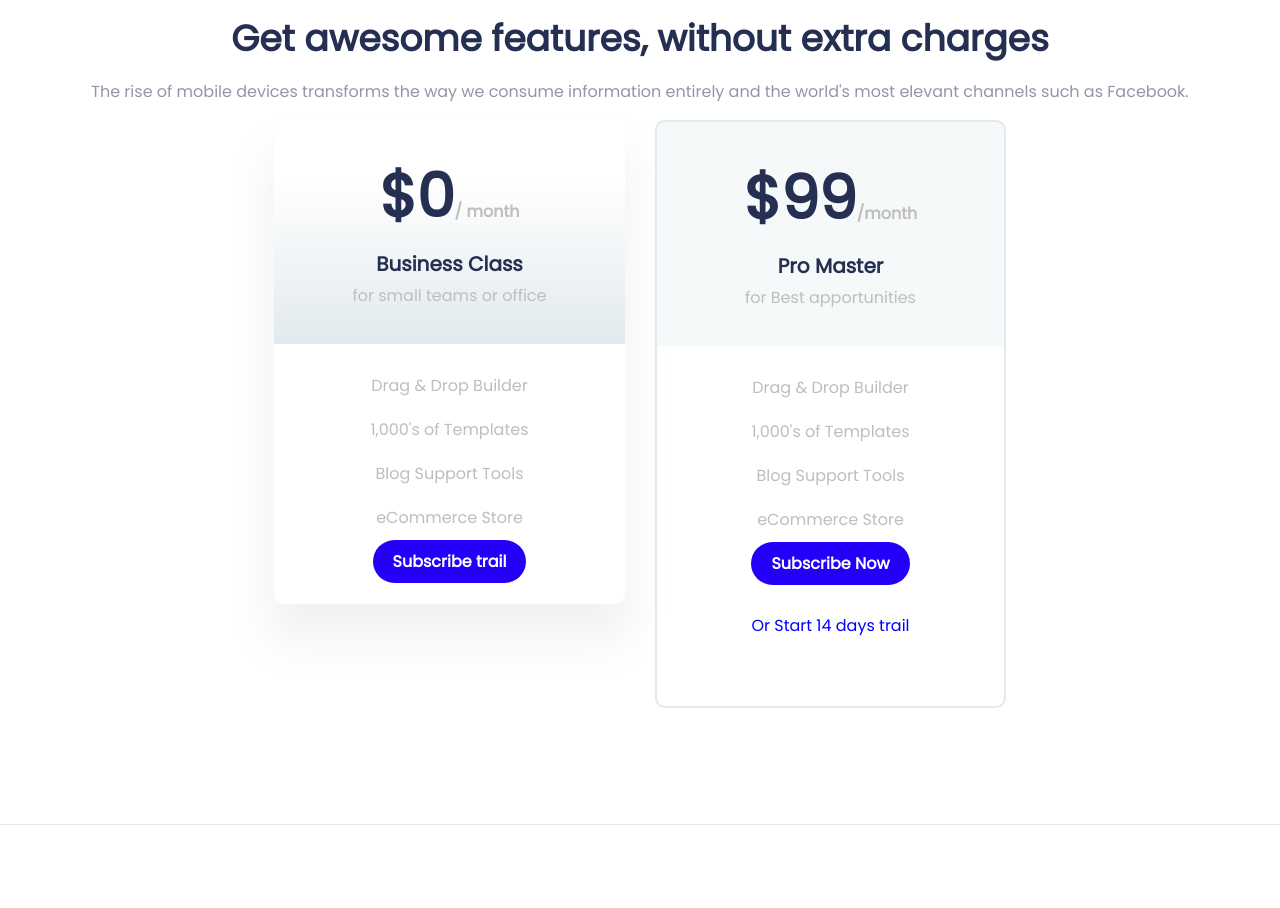
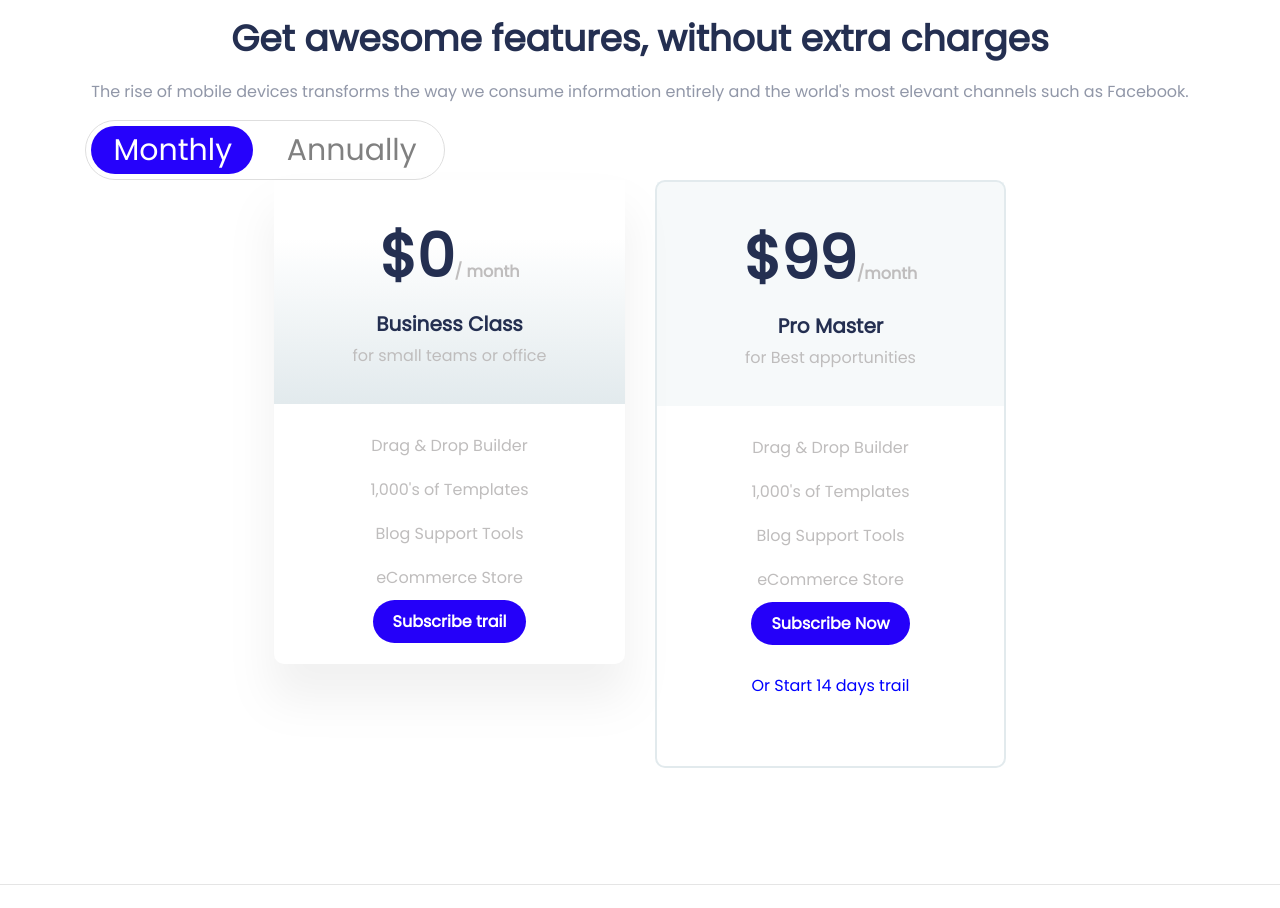
Before and after one commit to alaa-sufi/APPLAB, a plain HTML site: page index.html in a window 1280 px wide. Shown: the part 5060-5968 px from the top of the page. Drawn offline with Linux system fonts and the light colour scheme.

Commit message:
add toggle add toggle

```diff
--- a/css/css.css
+++ b/css/css.css
@@ -713,50 +713,73 @@ body {
 .awesome p {
   margin-right: auto;
   margin-left: auto; }
-.awesome .toggleswitch {
-  justify-content: center;
+
+.custom-toggle {
+  user-select: none;
+  width: 360px;
+  height: 60px;
+  position: relative;
+  overflow: hidden;
+}
+.custom-toggle label {
+  border: 1px solid #dedede;
+  width: 360px;
+  height: 60px;
+  border-radius: 30px;
+  background-color: white;
+  cursor: pointer;
+  display: block;
+}
+.custom-toggle label:active:after {
+  width: 210px;
+}
+.custom-toggle label:after {
+  width: 162px;
+  height: 48px;
+  background-color: #2602fb;
+  content: "";
+  position: absolute;
+  border-radius: 60px;
+  top: 0;
+  left: 0;
+  transition: all 0.5s;
+  margin: 6px;
+}
+.custom-toggle label .text {
+  display: flex;
+  justify-content: space-around;
   align-items: center;
-  border: 2px solid #e2eaed;
-  min-width: max-content;
-  padding: 3px;
-  border-radius: 25px; }
-  .awesome .toggleswitch .btnt {
-    border: 3px solid #1a1a1a;
-    display: inline-block;
-    padding: 10px;
-    position: relative;
-    text-align: center;
-    transition: all 600ms ease, color 600ms ease;
-    border-radius: 25px; }
-  .awesome .toggleswitch input {
-    display: none; }
-    .awesome .toggleswitch input + label {
-      cursor: pointer;
-      min-width: 60px; }
-      .awesome .toggleswitch input + label:after {
-        background: #1a1a1a;
-        content: "";
-        height: 100%;
-        position: absolute;
-        top: 0;
-        transition: left 200ms cubic-bezier(0.77, 0, 0.175, 1);
-        width: 100%;
-        z-index: -1; }
-    .awesome .toggleswitch input.toggle-left + label {
-      border-right: 0; }
-      .awesome .toggleswitch input.toggle-left + label:after {
-        left: 100%; }
-    .awesome .toggleswitch input.toggle-right + label {
-      margin-left: -5px; }
-      .awesome .toggleswitch input.toggle-right + label:after {
-        left: -100%; }
-    .awesome .toggleswitch input:checked + label {
-      cursor: default;
-      color: #fff;
-      transition: color 200ms; }
-      .awesome .toggleswitch input:checked + label:after {
-        left: 0; }
-@media (max-width: 576px) {
+  font-size: 30px;
+  width: 100%;
+  height: 100%;
+  user-select: none;
+  position: relative;
+  z-index: 999;
+}
+.custom-toggle label .text span {
+  text-align: center;
+}
+.custom-toggle label .text .on {
+  color: white;
+}
+.custom-toggle label .text .off {
+  color: grey;
+}
+.custom-toggle input {
+  display: none;
+}
+.custom-toggle input:checked + label:after {
+  left: unset;
+  right: 6px;
+  transform: translateX(6px);
+}
+.custom-toggle input:checked + label .off {
+  color: white;
+}
+.custom-toggle input:checked + label .on {
+  color: grey;
+}
+  @media (max-width: 576px) {
   .awesome .cards .card1 {
     margin: auto;
     margin-bottom: 30px; } }
--- a/index.html
+++ b/index.html
@@ -345,13 +345,15 @@
         extra charges</h2>
       <p class="myp">The rise of mobile devices transforms the way we consume information entirely
         and the world's most elevant channels such as Facebook.</p>
-      <!--<div class="toggleswitch">
-        <input  id="toggle-on" class="toggle toggle-left" name="toggle"  type="radio" checked>
-        <lable for="toggle-on" class="btnt">Monthley</lable>
-        <input  id="toggle-off" class="toggle toggle-right"  name="toggle" type="radio" >
-        <lable for="toggle-off" class="btnt">Annually</lable>
-
-      </div>-->
+        <div class="custom-toggle">
+          <input type="checkbox"  id="custom-toggle">
+          <label for="custom-toggle">
+            <span class="text">
+              <span class="on">Monthly</span>
+              <span class='off'>Annually</span>
+            </span>
+          </label>
+        </div>
 
 
 
```
